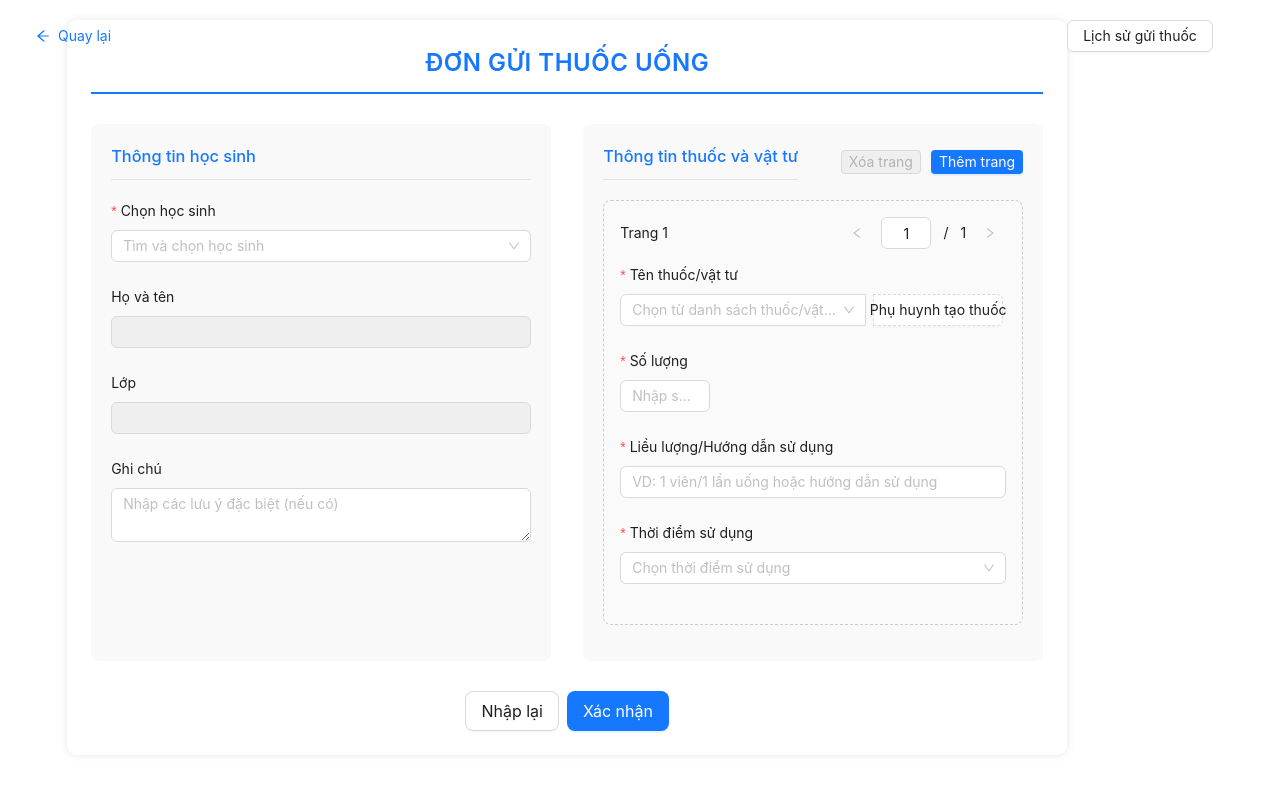
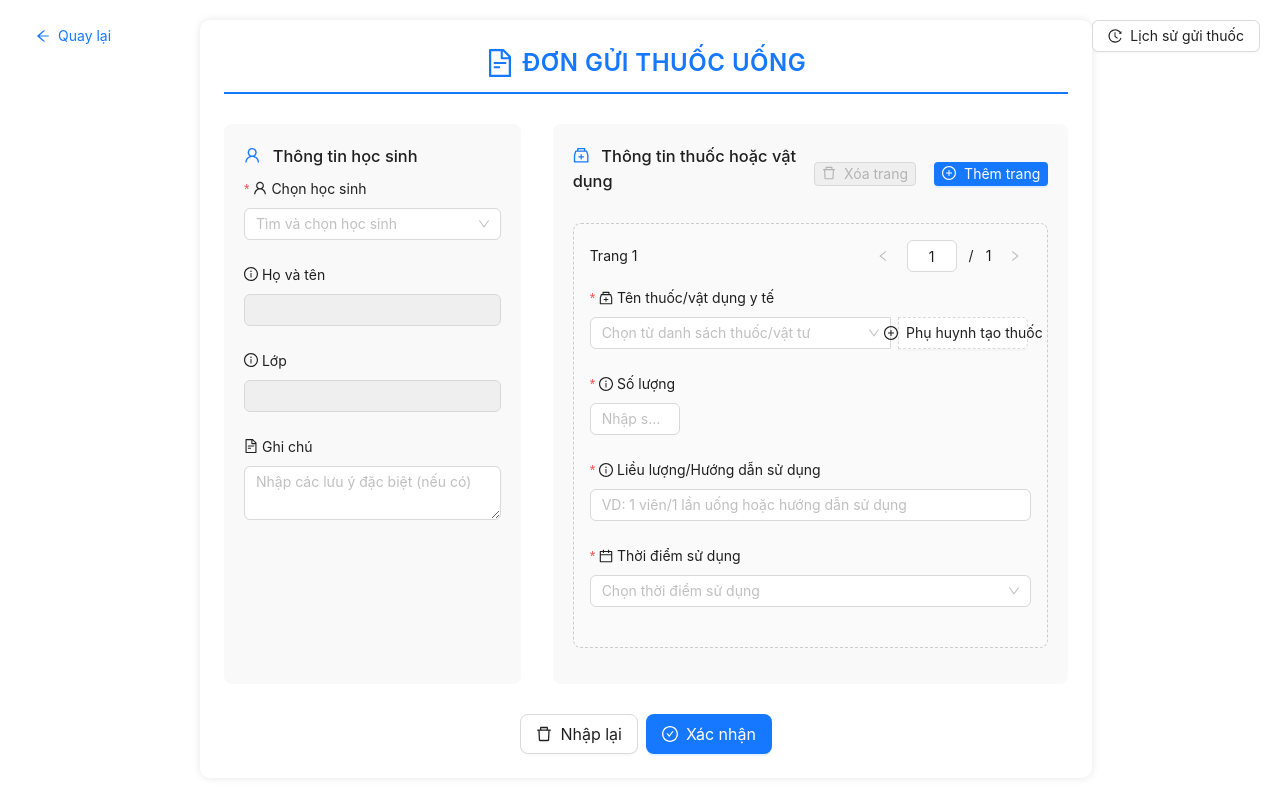
Before and after one commit to hoangAn01/Summer25SWP391_SE1832_Group432_FE, a React (Vite) app: page /medication_form in a window 1280 px wide. Shown: the top 794 px of the page. Built offline with nearby package versions, Linux system fonts and the light colour scheme.

Commit message:
Sửa lịch sử gửi thuốc + formform

```diff
--- a/src/components/header/Header.jsx
+++ b/src/components/header/Header.jsx
@@ -295,14 +295,7 @@ const Header = () => {
                     >
                       Quản lý
                     </MenuItem>
-                    <MenuItem
-                      onClick={() => {
-                        handleUserClose();
-                        navigate("/dang-blog");
-                      }}
-                    >
-                     Đăng blog học đường
-                    </MenuItem>
+
                     <MenuItem
                       onClick={() => {
                         handleUserClose();
--- a/src/pages/home-pages/ParentForm/MedicationForm.css
+++ b/src/pages/home-pages/ParentForm/MedicationForm.css
@@ -2,6 +2,7 @@
 .medication-form-container {
   width: 100vw;
   min-height: 100vh;
+
   background-color: #f5f5f5;
   padding: 24px;
   display: flex;
@@ -13,6 +14,7 @@
   background: #fff;
   padding: 24px;
   border-radius: 10px;
+  margin: 0px 0px 0px 180px;
   width: 100%;
   max-width: 1000px;
   box-shadow: 0 0 8px rgba(0, 0, 0, 0.1);
--- a/src/pages/home-pages/ParentForm/MedicationForm.jsx
+++ b/src/pages/home-pages/ParentForm/MedicationForm.jsx
@@ -15,7 +15,7 @@ import {
   Modal,
   Table,
 } from "antd";
-import { PhoneOutlined, ArrowLeftOutlined } from "@ant-design/icons";
+import { PhoneOutlined, ArrowLeftOutlined, UserOutlined, MedicineBoxOutlined, InfoCircleOutlined, FileTextOutlined, PlusCircleOutlined, DeleteOutlined, HistoryOutlined, CalendarOutlined, CheckCircleOutlined } from "@ant-design/icons";
 import { useNavigate } from "react-router-dom";
 import "./MedicationForm.css";
 import api from "../../../config/axios";
@@ -35,12 +35,15 @@ const MedicationForm = () => {
   const [loading, setLoading] = useState(false);
   const user = useSelector((state) => state.user); // Lấy user từ Redux
   const [historyVisible, setHistoryVisible] = useState(false);
+  const [historyStudentID, setHistoryStudentID] = useState(null);
   const [historyData, setHistoryData] = useState([]);
+  const [selectedHistoryRequest, setSelectedHistoryRequest] = useState(null);
   const [historyLoading, setHistoryLoading] = useState(false);
   const [createMedicineModal, setCreateMedicineModal] = useState(false);
   const [newMedicineName, setNewMedicineName] = useState("");
   const [newMedicineDesc, setNewMedicineDesc] = useState("");
   const [creatingMedicine, setCreatingMedicine] = useState(false);
+  const [selectedStudentID, setSelectedStudentID] = useState(null); // Thêm state chọn học sinh cho modal lịch sử
 
   const fetchStudents = async () => {
     try {
@@ -78,24 +81,20 @@ const MedicationForm = () => {
     }
   };
 
-  const fetchHistory = async (parentID) => {
-    setHistoryLoading(true);
+  const fetchHistoryByStudent = async (studentID) => {
     try {
-      const res = await api.get(`MedicineRequest/sent/${parentID}`);
-      console.log("Lịch sử đơn thuốc trả về:", res.data);
-      let rawHistory = res.data.$values || [];
-      // Tạm thời không filter theo students để kiểm tra
-      // const studentIDs = students.map((s) => s.studentID);
-      // rawHistory = rawHistory.filter((item) =>
-      //   studentIDs.includes(item.studentID)
-      // );
-      console.log("rawHistory không filter:", rawHistory);
-      setHistoryData(rawHistory);
-    } catch (error) {
-      console.error("Lỗi lấy lịch sử:", error);
+      if (!studentID) {
+        setHistoryData([]);
+        return;
+      }
+      const res = await api.get("/MedicineRequest/getAll");
+      let allHistory = res.data.$values || res.data || [];
+      // Lọc theo studentID
+      const filtered = allHistory.filter(item => item.studentID === studentID);
+      setHistoryData(filtered);
+    } catch {
       setHistoryData([]);
     }
-    setHistoryLoading(false);
   };
 
   useEffect(() => {
@@ -154,7 +153,7 @@ const MedicationForm = () => {
       await api.post("/MedicineRequest", payload);
       toast.success("Đơn gửi thuốc đã được gửi cho nhân viên y tá.");
       // Sau khi gửi thành công, tự động mở modal lịch sử và reload
-      fetchHistory(parentID);
+      fetchHistoryByStudent(values.studentID);
       setHistoryVisible(true);
     } catch (error) {
       console.error("Lỗi gửi đơn thuốc:", error);
@@ -192,7 +191,7 @@ const MedicationForm = () => {
     <div
       className="medication-form-container"
       style={{
-        maxWidth: "1200px",
+        maxWidth: "1400px",
         margin: "0 auto",
         padding: "20px",
         backgroundColor: "white",
@@ -225,15 +224,20 @@ const MedicationForm = () => {
             color: "#1677ff",
             borderBottom: "2px solid #1677ff",
             paddingBottom: "10px",
+            display: 'flex',
+            alignItems: 'center',
+            justifyContent: 'center',
+            gap: 8
           }}
         >
+          <FileTextOutlined style={{fontSize: 28, color: '#1677ff'}} />
           {user
             ? `Phụ huynh ${user.fullName} tạo đơn gửi thuốc uống`
             : "ĐƠN GỬI THUỐC UỐNG"}
         </h2>
 
         <Row gutter={32}>
-          <Col span={12}>
+          <Col span={9}>
             <div
               className="student-info"
               style={{
@@ -243,20 +247,11 @@ const MedicationForm = () => {
                 height: "100%",
               }}
             >
-              <h3
-                style={{
-                  color: "#1677ff",
-                  marginBottom: "20px",
-                  borderBottom: "1px solid #e0e0e0",
-                  paddingBottom: "10px",
-                }}
-              >
-                Thông tin học sinh
-              </h3>
+              <h3 className="section-title"><UserOutlined style={{color:'#1677ff', marginRight:8}}/> Thông tin học sinh</h3>
 
               <Form.Item
                 name="studentID"
-                label="Chọn học sinh"
+                label={<span><UserOutlined /> Chọn học sinh</span>}
                 rules={[{ required: true, message: "Vui lòng chọn học sinh" }]}
               >
                 <Select
@@ -287,16 +282,16 @@ const MedicationForm = () => {
                 </Select>
               </Form.Item>
 
-              <Form.Item name="studentName" label="Họ và tên">
+              <Form.Item name="studentName" label={<span><InfoCircleOutlined /> Họ và tên</span>}>
                 <Input disabled />
               </Form.Item>
 
-              <Form.Item name="className" label="Lớp ">
+              <Form.Item name="className" label={<span><InfoCircleOutlined /> Lớp</span>}>
                 <Input disabled />
               </Form.Item>
 
               {/* NOTE */}
-              <Form.Item name="note" label="Ghi chú">
+              <Form.Item name="note" label={<span><FileTextOutlined /> Ghi chú</span>}>
                 <TextArea
                   rows={2}
                   placeholder="Nhập các lưu ý đặc biệt (nếu có)"
@@ -305,7 +300,7 @@ const MedicationForm = () => {
             </div>
           </Col>
 
-          <Col span={12}>
+          <Col span={15}>
             <div
               className="medicine-info"
               style={{
@@ -322,24 +317,17 @@ const MedicationForm = () => {
                   justifyContent: "space-between",
                   alignItems: "center",
                   marginBottom: "20px",
+                  gap: 16,
                 }}
               >
-                <h3
-                  style={{
-                    color: "#1677ff",
-                    margin: 0,
-                    borderBottom: "1px solid #e0e0e0",
-                    paddingBottom: "10px",
-                  }}
-                >
-                  Thông tin thuốc và vật tư
-                </h3>
-                <div>
+                <h3 className="section-title"><MedicineBoxOutlined style={{color:'#1677ff', marginRight:8}}/> Thông tin thuốc hoặc vật dụng</h3>
+                <div style={{ display: 'flex', gap: 8 }}>
                   <Button
                     size="small"
                     style={{ marginRight: "10px" }}
                     onClick={handleRemoveMedicinePage}
                     disabled={medicinePages.length <= 1}
+                    icon={<DeleteOutlined />}
                   >
                     Xóa trang
                   </Button>
@@ -347,6 +335,7 @@ const MedicationForm = () => {
                     type="primary"
                     size="small"
                     onClick={handleAddMedicinePage}
+                    icon={<PlusCircleOutlined />}
                   >
                     Thêm trang
                   </Button>
@@ -382,11 +371,11 @@ const MedicationForm = () => {
 
                     <Form.Item
                       name={["itemName", idx, "medicineName"]}
-                      label="Tên thuốc/vật tư"
+                      label={<span><MedicineBoxOutlined /> Tên thuốc/vật dụng y tế</span>}
                       rules={[
                         {
                           required: true,
-                          message: "Vui lòng chọn tên thuốc/vật tư",
+                          message: "Vui lòng chọn tên thuốc/vật dụng",
                         },
                       ]}
                     >
@@ -443,6 +432,7 @@ const MedicationForm = () => {
                           type="dashed"
                           onClick={() => setCreateMedicineModal(true)}
                           style={{ width: 130, marginLeft: 8 }}
+                          icon={<PlusCircleOutlined />}
                         >
                           Phụ huynh tạo thuốc
                         </Button>
@@ -451,7 +441,7 @@ const MedicationForm = () => {
 
                     <Form.Item
                       name={["quantity", idx, "quantity"]}
-                      label="Số lượng"
+                      label={<span><InfoCircleOutlined /> Số lượng</span>}
                       rules={[
                         { required: true, message: "Vui lòng nhập số lượng" },
                       ]}
@@ -465,7 +455,7 @@ const MedicationForm = () => {
 
                     <Form.Item
                       name={["dosageIntructions", idx, "dosage"]}
-                      label="Liều lượng/Hướng dẫn sử dụng"
+                      label={<span><InfoCircleOutlined /> Liều lượng/Hướng dẫn sử dụng</span>}
                       rules={[
                         {
                           required: true,
@@ -478,7 +468,7 @@ const MedicationForm = () => {
 
                     <Form.Item
                       name={["medicines", idx, "time"]}
-                      label="Thời điểm sử dụng"
+                      label={<span><CalendarOutlined /> Thời điểm sử dụng</span>}
                       rules={[
                         {
                           required: true,
@@ -545,6 +535,7 @@ const MedicationForm = () => {
                 setMedicinePages(["1"]);
                 setCurrentPage(1);
               }}
+              icon={<DeleteOutlined />}
             >
               Nhập lại
             </Button>
@@ -553,6 +544,7 @@ const MedicationForm = () => {
               htmlType="submit"
               size="large"
               loading={loading}
+              icon={<CheckCircleOutlined />}
             >
               Xác nhận
             </Button>
@@ -563,99 +555,105 @@ const MedicationForm = () => {
       <Button
         type="default"
         style={{ marginBottom: 16 }}
-        onClick={async () => {
-          // Lấy parentID trước khi gọi API
-          let parentID = null;
-          try {
-            const parentResponse = await api.get(
-              `Parent/ByAccount/${user.userID}`
-            );
-            parentID = parentResponse.data.parentID;
-          } catch (error) {
-            console.error("Lỗi lấy parentID:", error);
-          }
-          if (parentID) fetchHistory(parentID);
+        onClick={() => {
           setHistoryVisible(true);
+          setHistoryStudentID(null);
+          setHistoryData([]);
         }}
+        icon={<HistoryOutlined />}
       >
         Lịch sử gửi thuốc
       </Button>
       <Modal
         open={historyVisible}
         onCancel={() => setHistoryVisible(false)}
-        title="Lịch sử gửi thuốc"
+        title={<span><HistoryOutlined /> Lịch sử gửi thuốc</span>}
         footer={null}
-        width={1200}
+        width={900}
       >
-        <Table
-          dataSource={historyData}
-          loading={historyLoading}
-          rowKey="requestID"
-          columns={[
-            {
-              title: "Ngày gửi",
-              key: "approvalDate",
-              render: (_, record) => {
-                const d = record.approvalDate || record.date;
-                if (!d) return "";
-                const date = new Date(d);
-                const vietnamTime = new Date(
-                  date.getTime() + 7 * 60 * 60 * 1000
+        <div style={{ marginBottom: 16 }}>
+          <Select
+            showSearch
+            placeholder="Chọn học sinh để xem lịch sử"
+            style={{ width: 300 }}
+            value={historyStudentID || undefined}
+            onChange={studentID => {
+              setHistoryStudentID(studentID);
+              setSelectedHistoryRequest(null);
+              fetchHistoryByStudent(studentID);
+            }}
+            allowClear
+          >
+            {students.map((student) => (
+              <Select.Option key={student.studentID} value={student.studentID}>
+                {student.fullName}
+              </Select.Option>
+            ))}
+          </Select>
+        </div>
+        {historyStudentID ? (
+          <div style={{ display: 'flex', gap: 24 }}>
+            {/* Cột trái: Danh sách ngày gửi */}
+            <div style={{ width: 250, borderRight: '1px solid #eee', paddingRight: 16, maxHeight: 400, overflowY: 'auto' }}>
+              <h4><CalendarOutlined /> Ngày gửi</h4>
+              <ul style={{ listStyle: 'none', padding: 0, margin: 0 }}>
+                {historyData.length === 0 && <li>Không có dữ liệu</li>}
+                {historyData.map((item) => {
+                  const d = item.approvalDate || item.date;
+                  const dateStr = d ? new Date(d).toLocaleString('vi-VN') : '';
+                  return (
+                    <li key={item.requestID} style={{ marginBottom: 8 }}>
+                      <Button
+                        type={selectedHistoryRequest?.requestID === item.requestID ? 'primary' : 'default'}
+                        block
+                        onClick={() => setSelectedHistoryRequest(item)}
+                        style={{ textAlign: 'left', whiteSpace: 'normal' }}
+                      >
+                        {dateStr}
+                      </Button>
+                    </li>
                   );
-                return vietnamTime.toLocaleString("vi-VN");
-              },
-            },
-            { title: "Học sinh", dataIndex: "studentName", key: "studentName" },
-            {
-              title: "Ghi chú",
-              dataIndex: "note",
-              key: "note",
-              render: (text) => text || "Không có",
-            },
-          ]}
-          expandable={{
-            expandedRowRender: (record) => (
+                })}
+              </ul>
+            </div>
+            {/* Cột phải: Chi tiết đơn gửi thuốc */}
+            <div style={{ flex: 1, paddingLeft: 16 }}>
+              <h4><MedicineBoxOutlined /> Chi tiết đơn gửi thuốc</h4>
+              {selectedHistoryRequest ? (
                 <Table
                   dataSource={
-                  Array.isArray(record.medicineDetails)
-                    ? record.medicineDetails
-                    : Array.isArray(record.medicineDetails?.$values)
-                    ? record.medicineDetails.$values
+                    Array.isArray(selectedHistoryRequest.medicineDetails)
+                      ? selectedHistoryRequest.medicineDetails
+                      : Array.isArray(selectedHistoryRequest.medicineDetails?.$values)
+                      ? selectedHistoryRequest.medicineDetails.$values
                       : []
                   }
                   pagination={false}
                   rowKey="requestDetailID"
                   columns={[
-                  {
-                    title: "Tên thuốc/Vật tư ",
-                    dataIndex: "requestItemName",
-                    key: "requestItemName",
-                  },
+                    { title: "Tên thuốc/Vật tư ", dataIndex: "requestItemName", key: "requestItemName" },
                     { title: "Số lượng", dataIndex: "quantity", key: "quantity" },
-                  {
-                    title: "Liều dùng/Cách sử dụng ",
-                    dataIndex: "dosageInstructions",
-                    key: "dosageInstructions",
-                  },
-                  {
-                    title: "Thời điểm",
-                    dataIndex: "time",
-                    key: "time",
-                    render: timeToVN,
-                  },
+                    { title: "Liều dùng/Cách sử dụng ", dataIndex: "dosageInstructions", key: "dosageInstructions" },
+                    { title: "Thời điểm", dataIndex: "time", key: "time", render: timeToVN },
                   ]}
                 />
-            ),
-            rowExpandable: () => true,
-          }}
-        />
+              ) : (
+                <div>Chọn ngày gửi để xem chi tiết đơn thuốc</div>
+              )}
+            </div>
+          </div>
+        ) : (
+          <div style={{ textAlign: 'center', padding: '48px 0', color: '#888' }}>
+            Chọn học sinh để xem lịch sử gửi thuốc
+          </div>
+        )}
       </Modal>
 
       {/* Modal tạo thuốc mới */}
       <Modal
         open={createMedicineModal}
         onCancel={() => setCreateMedicineModal(false)}
-        title="Tạo thuốc/vật tư mới"
+        title={<span><PlusCircleOutlined /> Tạo thuốc/vật tư mới</span>}
         onOk={async () => {
           setCreatingMedicine(true);
           try {
@@ -707,13 +705,13 @@ const MedicationForm = () => {
         confirmLoading={creatingMedicine}
       >
         <Form layout="vertical">
-          <Form.Item label="Tên thuốc/vật tư" required>
+          <Form.Item label={<span><MedicineBoxOutlined /> Tên thuốc/vật tư</span>} required>
             <Input
               value={newMedicineName}
               onChange={(e) => setNewMedicineName(e.target.value)}
             />
           </Form.Item>
-          <Form.Item label="Mô tả">
+          <Form.Item label={<span><FileTextOutlined /> Mô tả</span>}>
             <Input
               value={newMedicineDesc}
               onChange={(e) => setNewMedicineDesc(e.target.value)}
```
Lines whose indentation alone changed are shown as unchanged.
